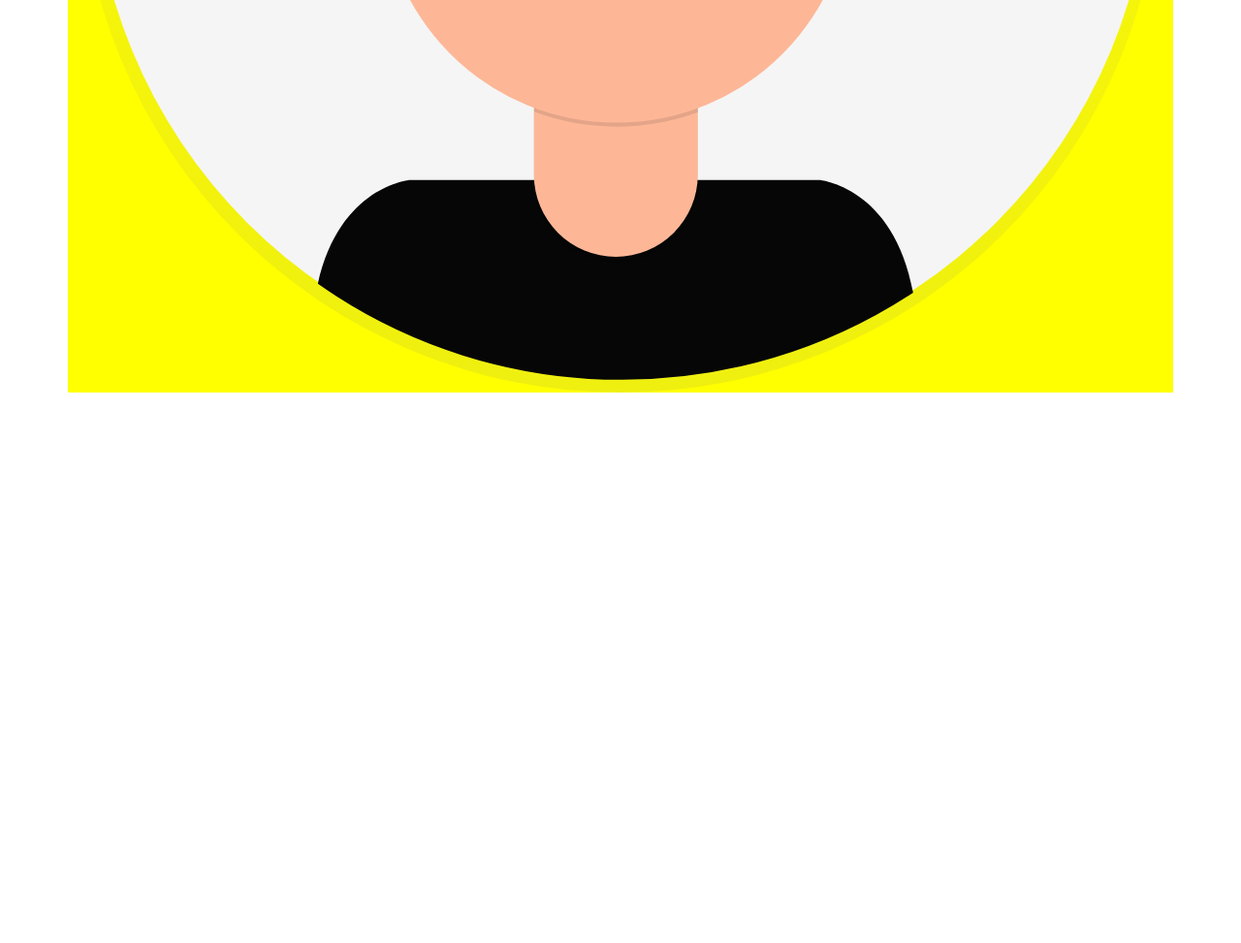
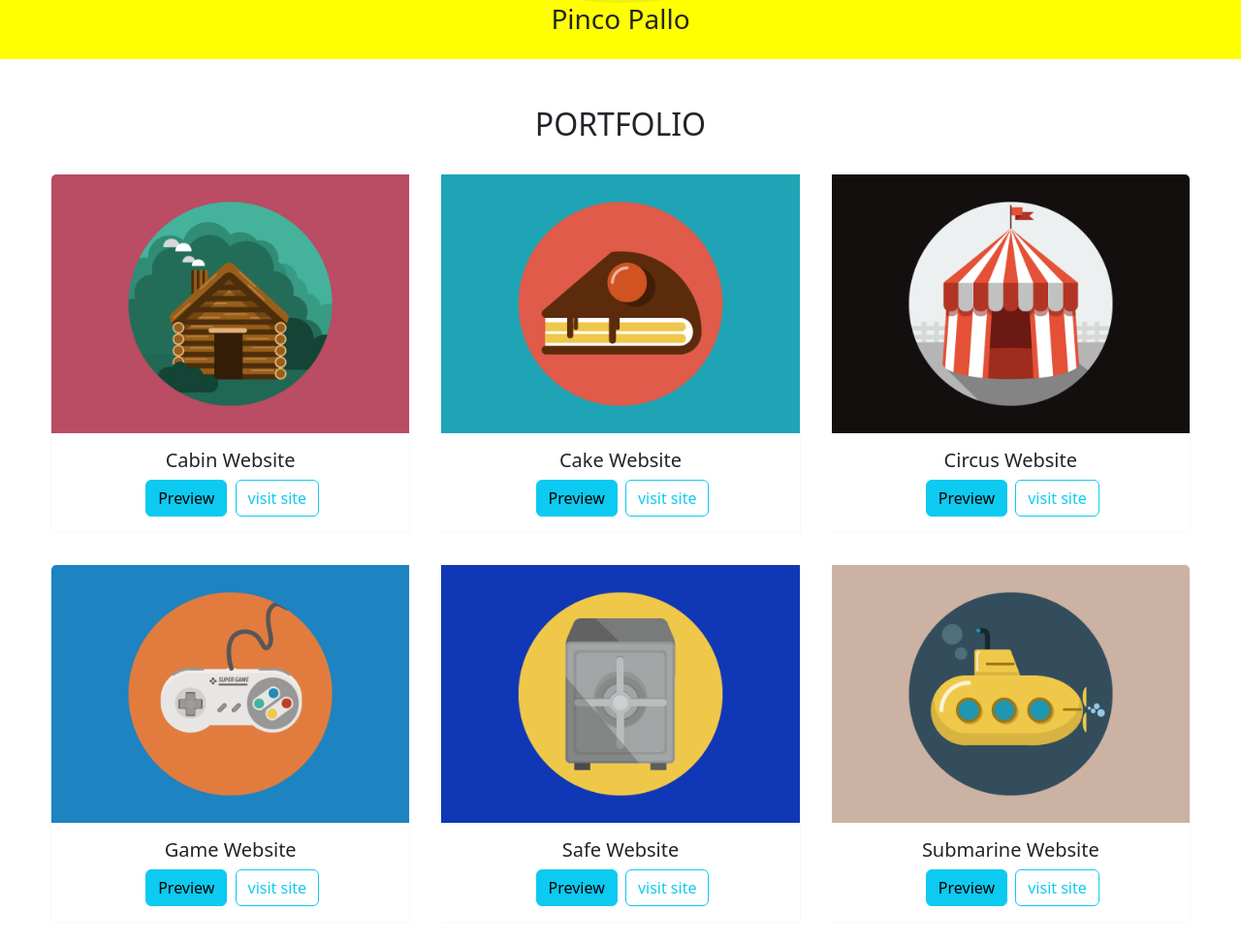
Before and after one commit to RiccardoCariello/bootstrap-html-freelancer, a plain HTML site: page index.html in a window 1280 px wide. Shown: the part 711-1684 px from the top of the page at 97% size. Before the commit the page ends 1116 px from the top, so only its background shows below. Drawn offline with nearby package versions, Linux system fonts and the light colour scheme.

Commit message:
Progressi

```diff
--- a/index.html
+++ b/index.html
@@ -12,18 +12,139 @@
   <body>
 
     <!-- SCRIVERE IL CODICE DA QUI IN POI-->
-    <div class="container">
+    <div class="container-fluid ">
+        <!--Primo blocco-->
 
-        <div class="row bg-yellow text-center">
-
-          <img src="./img/undraw_profile_pic_ic5t.svg" alt="Pinco Pallo's Picture">
-
-
-        </div>
+              <div class="row bg-yellow text-center w-auto p-3 ">
+                <div class="col">
+                      <img src="./img/undraw_profile_pic_ic5t.svg" alt="Pinco Pallo's Picture">
+                      <h3 class=".text-black">Pinco Pallo</h3>
+                </div>
+              </div>
 
 
 
 
+        <h2 class=".text-black text-center mt-5">PORTFOLIO</h2>
+        <!--Sezione con le cards-->
+
+
+        <div class="text-center row mx-auto p-2">
+
+
+          <div class="card-group w-90 p-3 mx-auto">
+                <!--cards-->
+
+
+
+                  <div class="card mx-3 border-light">
+                    <img src="./img/portfolio/cabin.png" class="card-img-top" alt="...">
+                      <div class="card-body">
+                        <h5 class="card-title">Cabin Website</h5>
+                        <p class="card-text">
+                          <span>
+                                <button type="button" class="btn btn-info mx-1">Preview</button>
+                                <button type="button" class="btn btn-outline-info">visit site</button>
+                          </span>
+                        </p>
+                      </div>
+                  </div>
+
+
+
+
+                  <div class="card mx-3 border-light">
+                    <img src="./img/portfolio/cake.png" class="card-img-top" alt="...">
+                      <div class="card-body">
+                        <h5 class="card-title">Cake Website</h5>
+                        <p class="card-text">
+                          <span>
+                                <button type="button" class="btn btn-info mx-1">Preview</button>
+                                <button type="button" class="btn btn-outline-info">visit site</button>
+                          </span>
+                        </p>
+                      </div>
+                  </div>
+
+
+
+
+                  <div class="card mx-3 border-light">
+                    <img src="./img/portfolio/circus.png" class="card-img-top" alt="...">
+                      <div class="card-body">
+                        <h5 class="card-title">Circus Website</h5>
+                        <p class="card-text">
+                          <span>
+                                <button type="button" class="btn btn-info mx-1">Preview</button>
+                                <button type="button" class="btn btn-outline-info">visit site</button>
+                          </span>
+                        </p>
+                      </div>
+                  </div>
+
+
+
+
+          </div>
+
+
+          <div class="card-group w-90 p-3 mx-auto">
+                <!--cards-->
+
+
+
+                  <div class="card mx-3 border-light">
+                    <img src="./img/portfolio/game.png" class="card-img-top" alt="...">
+                      <div class="card-body">
+                        <h5 class="card-title">Game Website</h5>
+                        <p class="card-text">
+                          <span>
+                                <button type="button" class="btn btn-info mx-1">Preview</button>
+                                <button type="button" class="btn btn-outline-info">visit site</button>
+                          </span>
+                        </p>
+                      </div>
+                  </div>
+
+
+
+
+                  <div class="card mx-3 border-light">
+                    <img src="./img/portfolio/safe.png" class="card-img-top" alt="...">
+                      <div class="card-body">
+                        <h5 class="card-title">Safe Website</h5>
+                        <p class="card-text">
+                          <span>
+                                <button type="button" class="btn btn-info mx-1">Preview</button>
+                                <button type="button" class="btn btn-outline-info">visit site</button>
+                          </span>
+                        </p>
+                      </div>
+                  </div>
+
+
+
+
+                  <div class="card mx-3 border-light">
+                    <img src="./img/portfolio/submarine.png" class="card-img-top" alt="...">
+                      <div class="card-body">
+                        <h5 class="card-title">Submarine Website</h5>
+                        <p class="card-text">
+                          <span>
+                                <button type="button" class="btn btn-info mx-1">Preview</button>
+                                <button type="button" class="btn btn-outline-info">visit site</button>
+                          </span>
+                        </p>
+                      </div>
+                  </div>
+
+
+
+
+          </div>
+
+
+        </div>
 
 
     </div>
```
